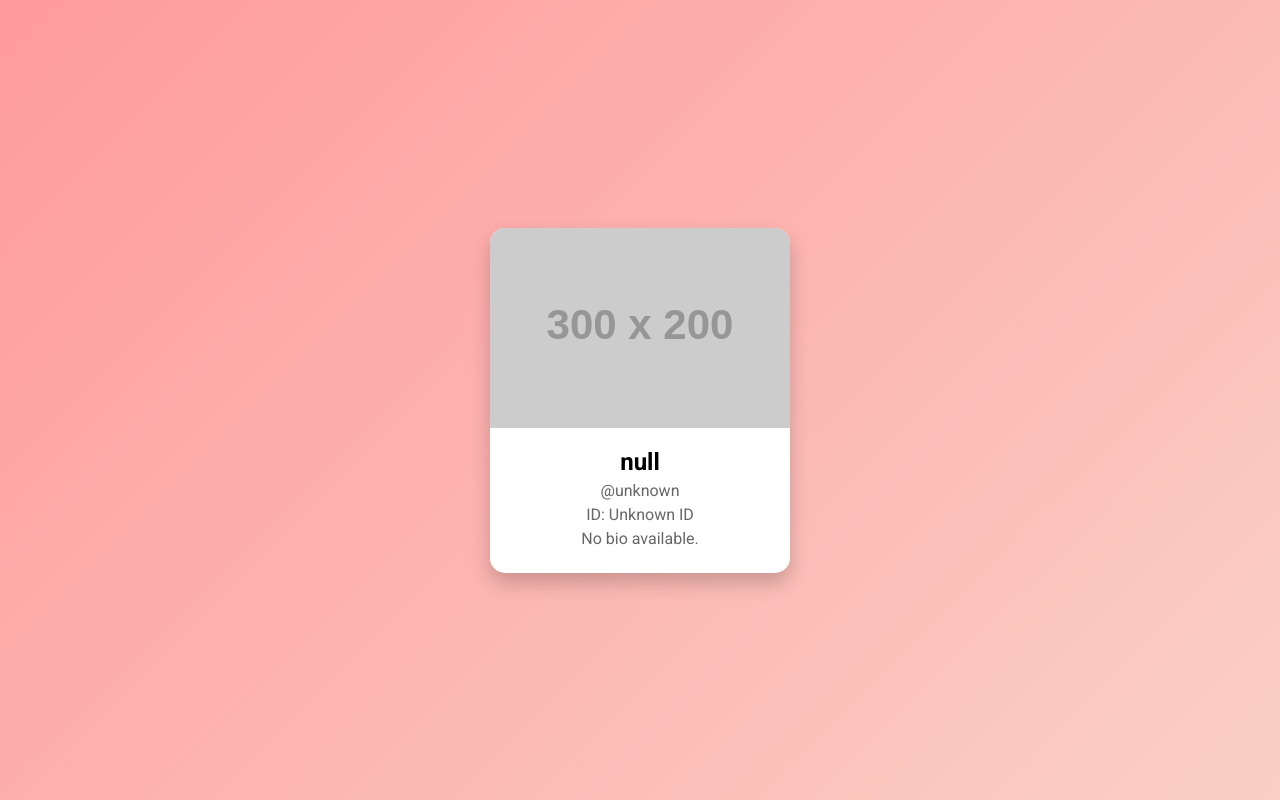
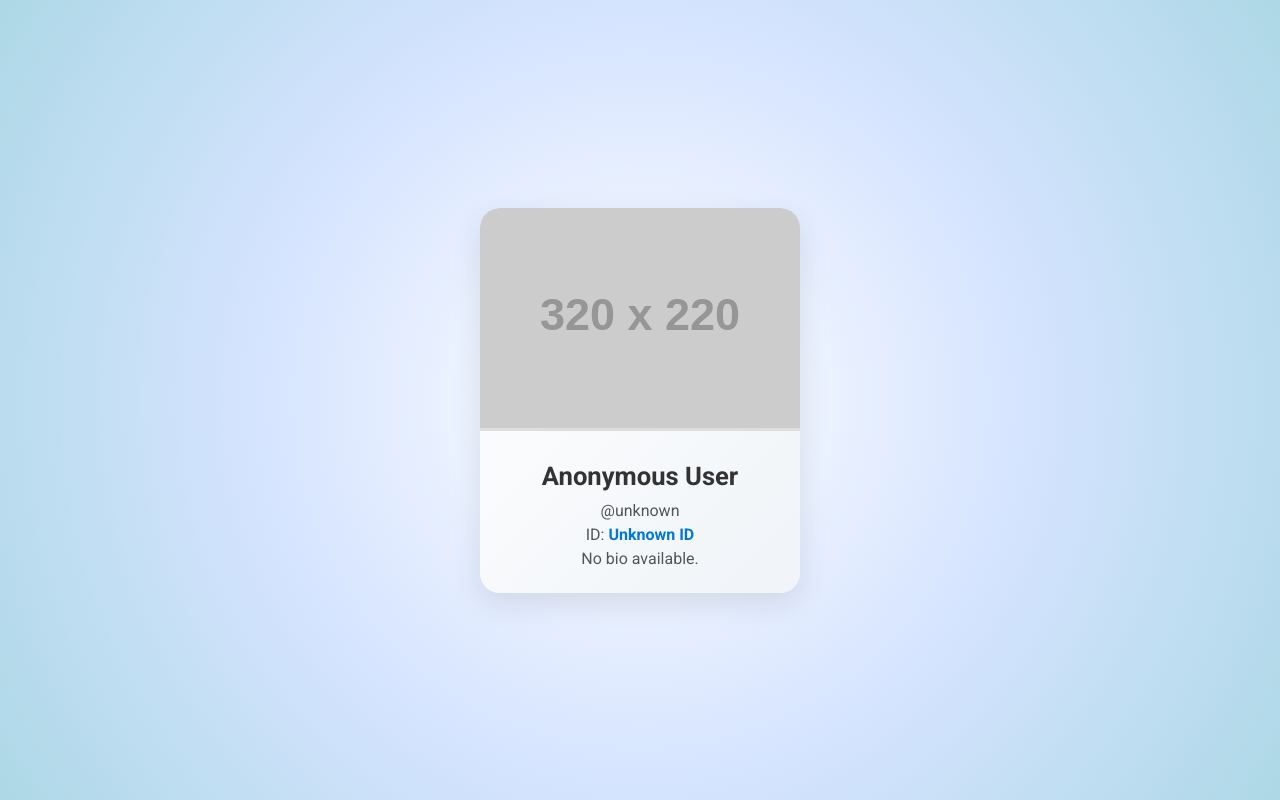
Before and after one commit to apcecoc/apcecocuserinfo, a plain HTML site: page index.html in a window 1280 px wide. Drawn offline with Linux system fonts and the light colour scheme; placeholder pictures from the web are drawn by us.

Commit message:
Update design

```diff
--- a/index.html
+++ b/index.html
@@ -13,23 +13,29 @@
             justify-content: center;
             align-items: center;
             min-height: 100vh;
-            background: linear-gradient(135deg, #ff9a9e, #fad0c4);
+            background: radial-gradient(circle, rgba(255,255,255,1) 0%, rgba(214,228,255,1) 50%, rgba(173,216,230,1) 100%);
             overflow: hidden;
         }
 
         .card {
-            width: 300px;
-            background: #fff;
-            box-shadow: 0 10px 20px rgba(0, 0, 0, 0.2);
-            border-radius: 15px;
+            width: 320px;
+            background: linear-gradient(135deg, #ffffff, #f0f4f8);
+            box-shadow: 0 10px 30px rgba(0, 0, 0, 0.1);
+            border-radius: 20px;
             overflow: hidden;
             animation: fadeIn 1s ease-out;
+            transition: transform 0.3s;
+        }
+
+        .card:hover {
+            transform: scale(1.05);
         }
 
         .card .photo {
-            height: 200px;
+            height: 220px;
             background-size: cover;
             background-position: center;
+            border-bottom: 3px solid #ddd;
         }
 
         .card .info {
@@ -38,19 +44,26 @@
         }
 
         .card .info h2 {
-            margin: 0;
-            font-size: 1.5rem;
+            margin: 10px 0;
+            font-size: 1.6rem;
+            color: #333;
         }
 
         .card .info p {
-            color: #666;
+            color: #555;
             margin: 5px 0;
+            font-size: 1rem;
+        }
+
+        .card .info p span {
+            font-weight: bold;
+            color: #0078D7;
         }
 
         @keyframes fadeIn {
             from {
                 opacity: 0;
-                transform: scale(0.8);
+                transform: scale(0.9);
             }
             to {
                 opacity: 1;
@@ -65,7 +78,7 @@
         <div class="info">
             <h2 id="user-name">Loading...</h2>
             <p id="user-username">@loading</p>
-            <p id="user-id">ID: loading</p>
+            <p id="user-id">ID: <span>loading</span></p>
             <p id="user-bio">Loading bio...</p>
         </div>
     </div>
@@ -74,8 +87,8 @@
         // Extract POST data
         const params = new URLSearchParams(window.location.search);
         const userData = {
-            photo: params.get("photo") || "https://via.placeholder.com/300x200",
-            name: params.get("first_name") + " " + (params.get("last_name") || ""),
+            photo: params.get("photo") || "https://via.placeholder.com/320x220",
+            name: (params.get("first_name") || "") + " " + (params.get("last_name") || "").trim(),
             username: params.get("username") || "@unknown",
             id: params.get("id") || "Unknown ID",
             bio: params.get("bio") || "No bio available."
@@ -89,9 +102,9 @@
         const bioElement = document.getElementById('user-bio');
 
         photoElement.style.backgroundImage = `url(${userData.photo})`;
-        nameElement.textContent = userData.name.trim();
+        nameElement.textContent = userData.name.trim() || "Anonymous User";
         usernameElement.textContent = userData.username;
-        idElement.textContent = `ID: ${userData.id}`;
+        idElement.innerHTML = `ID: <span>${userData.id}</span>`;
         bioElement.textContent = userData.bio;
     </script>
 </body>
```
